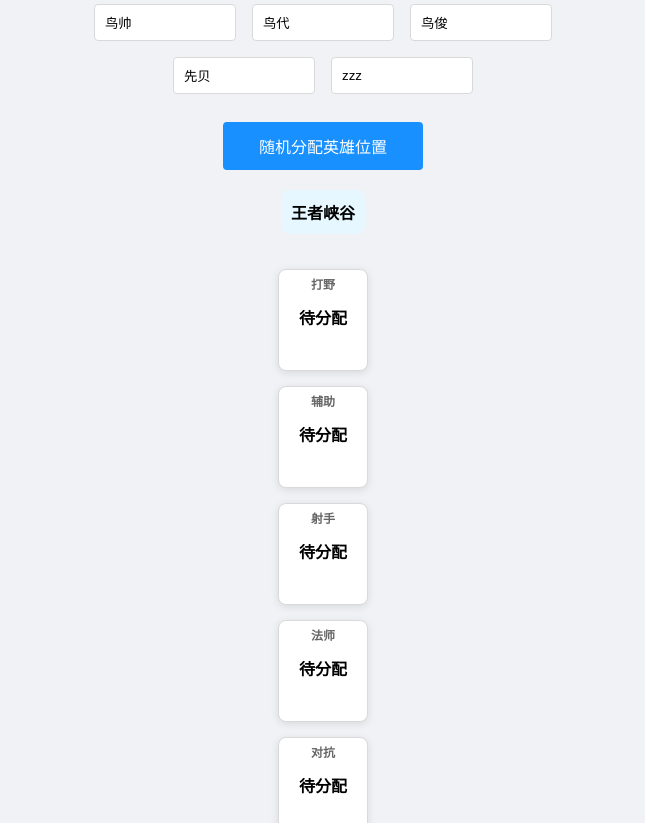
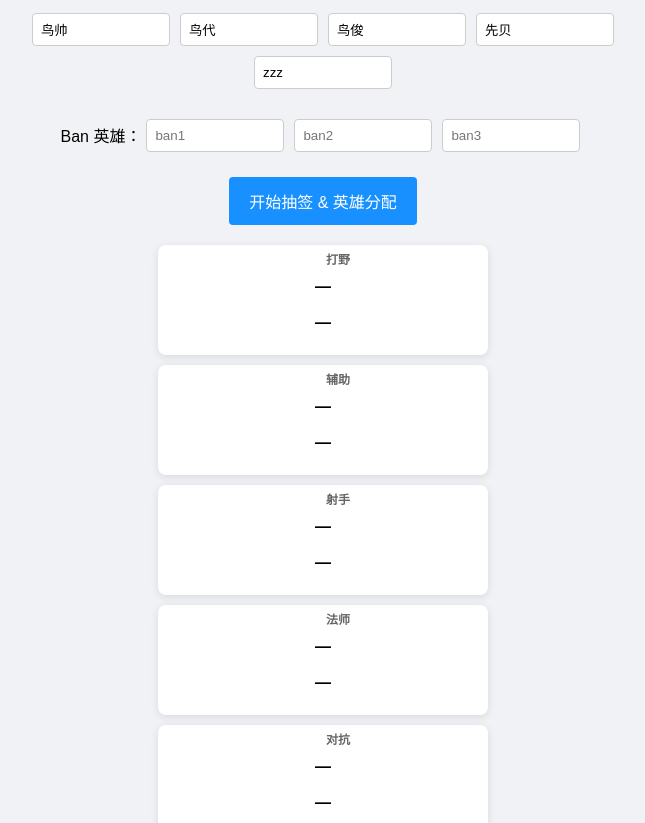
Before and after one commit to lalalaseven/lalala, a plain HTML site: page index.html in a window 1280 px wide. Shown: the part 111-934 px from the top of the page, without its empty margins (317-962 px from the left). Drawn offline with Linux system fonts and the light colour scheme.

Commit message:
Update index.html

```diff
--- a/index.html
+++ b/index.html
@@ -1,180 +1,86 @@
 <!DOCTYPE html>
 <html>
 <head>
-    <title>王者荣耀位置抽签</title>
+  <meta charset="utf-8">
+  <title>王者荣耀位置 + 英雄随机抽签</title>
   <style>
-        body {
-            font-family: 'Microsoft YaHei', sans-serif;
-            max-width: 600px;
-            margin: 0 auto;
-            padding: 20px;
-            background-color: #f0f2f5;
-        }
-        h1 {
-            color: #333;
-            text-align: center;
-            margin-bottom: 20px;
-        }
-        button {
-            padding: 12px 20px;
-            font-size: 16px;
-            margin: 15px 0;
-            cursor: pointer;
-            background-color: #1890ff;
-            color: white;
-            border: none;
-            border-radius: 4px;
-            display: block;
-            width: 200px;
-            margin-left: auto;
-            margin-right: auto;
-            transition: background-color 0.3s;
-        }
-        button:hover {
-            background-color: #40a9ff;
-        }
-        .name-input {
-            margin: 8px;
-            padding: 10px;
-            width: 120px;
-            border: 1px solid #d9d9d9;
-            border-radius: 4px;
-        }
-        .input-container {
-            display: flex;
-            flex-wrap: wrap;
-            justify-content: center;
-            margin-bottom: 20px;
-        }
-        .seating-plan {
-            display: grid;
-            grid-template-columns: 1fr;
-            gap: 15px;
-            margin-top: 20px;
-        }
-        .seat {
-            border: 1px solid #d9d9d9;
-            padding: 20px;
-            text-align: center;
-            border-radius: 8px;
-            background-color: white;
-            box-shadow: 0 2px 8px rgba(0, 0, 0, 0.1);
-            font-weight: bold;
-            position: relative;
-            min-height: 60px;
-            max-width: 300px;
-            margin: 0 auto;
-        }
-        .position-name {
-            position: absolute;
-            top: 5px;
-            left: 0;
-            right: 0;
-            font-size: 12px;
-            color: #666;
-        }
-        .player-name {
-            font-size: 16px;
-            margin-top: 15px;
-        }
-        .teacher-desk {
-            background-color: #e6f7ff;
-            margin-bottom: 20px;
-            text-align: center;
-            padding: 10px;
-            border-radius: 8px;
-            font-weight: bold;
-            max-width: 300px;
-            margin: 0 auto 20px auto;
-        }
+    body { font-family: 'Microsoft YaHei', sans-serif; max-width: 700px; margin: 20px auto; padding: 10px; background: #f0f2f5; }
+    h1 { text-align: center; color: #333; }
+    .input-container, .ban-container { display: flex; justify-content: center; flex-wrap: wrap; margin-bottom: 20px; }
+    input { margin: 5px; padding: 8px; width: 120px; border-radius:4px; border:1px solid #ccc; }
+    button { display:block; margin:10px auto; padding:12px 20px; font-size:16px; background:#1890ff; color:#fff; border:none; border-radius:4px; cursor:pointer; }
+    button:hover { background:#40a9ff; }
+    .seating-plan { margin-top:20px; }
+    .seat { background: #fff; border-radius:8px; box-shadow:0 2px 8px rgba(0,0,0,0.1); padding:15px; margin:10px auto; width:300px; text-align:center; position:relative; font-weight:bold; min-height:80px; }
+    .position-name { position:absolute; top:5px; width:100%; font-size:12px; color:#666; }
+    .player-name, .hero-name { margin-top:18px; font-size:16px; }
+    .ban-container { text-align:center; }
+    .ban-label { min-width: 60px; align-self:center; }
   </style>
 </head>
 <body>
-    <h1>王者荣耀位置抽签</h1>
+  <h1>王者荣耀 抽签 + 英雄分配</h1>
+  <div class="input-container">
+    <input id="name1" placeholder="玩家1" value="鸟帅">
+    <input id="name2" placeholder="玩家2" value="鸟代">
+    <input id="name3" placeholder="玩家3" value="鸟俊">
+    <input id="name4" placeholder="玩家4" value="先贝">
+    <input id="name5" placeholder="玩家5" value="zzz">
+  </div>
+  <div class="ban-container">
+    <span class="ban-label">Ban 英雄：</span>
+    <input id="ban1" placeholder="ban1">
+    <input id="ban2" placeholder="ban2">
+    <input id="ban3" placeholder="ban3">
+  </div>
+  <button onclick="assignSeats()">开始抽签 & 英雄分配</button>
 
-    <div class="input-container">
-        <input type="text" id="name1" class="name-input" placeholder="玩家1" value="鸟帅">
-        <input type="text" id="name2" class="name-input" placeholder="玩家2" value="鸟代">
-        <input type="text" id="name3" class="name-input" placeholder="玩家3" value="鸟俊">
-        <input type="text" id="name4" class="name-input" placeholder="玩家4" value="先贝">
-        <input type="text" id="name5" class="name-input" placeholder="玩家5" value="zzz">
-    </div>
-
-    <button onclick="assignSeats()">随机分配英雄位置</button>
-
-    <div id="seatingResult" class="seating-plan">
-        <div class="teacher-desk">王者峡谷</div>
-        <div class="seat" id="seat1">
-            <div class="position-name">打野</div>
-            <div class="player-name">待分配</div>
-        </div>
-        <div class="seat" id="seat2">
-            <div class="position-name">辅助</div>
-            <div class="player-name">待分配</div>
-        </div>
-        <div class="seat" id="seat3">
-            <div class="position-name">射手</div>
-            <div class="player-name">待分配</div>
-        </div>
-        <div class="seat" id="seat4">
-            <div class="position-name">法师</div>
-            <div class="player-name">待分配</div>
-        </div>
-        <div class="seat" id="seat5">
-            <div class="position-name">对抗</div>
-            <div class="player-name">待分配</div>
-        </div>
+  <div class="seating-plan">
+    <div class="seat" id="seat1"><div class="position-name">打野</div><div class="player-name">—</div><div class="hero-name">—</div></div>
+    <div class="seat" id="seat2"><div class="position-name">辅助</div><div class="player-name">—</div><div class="hero-name">—</div></div>
+    <div class="seat" id="seat3"><div class="position-name">射手</div><div class="player-name">—</div><div class="hero-name">—</div></div>
+    <div class="seat" id="seat4"><div class="position-name">法师</div><div class="player-name">—</div><div class="hero-name">—</div></div>
+    <div class="seat" id="seat5"><div class="position-name">对抗</div><div class="player-name">—</div><div class="hero-name">—</div></div>
   </div>
 
 <script>
   const positionColors = {
-            '打野': '#ffd6e7',
-            '辅助': '#d6e4ff',
-            '射手': '#ffccc7',
-            '法师': '#d9f7be',
-            '对抗': '#fff1b8'
+    '打野': '#ffd6e7', '辅助':'#d6e4ff', '射手':'#ffccc7', '法师':'#d9f7be', '对抗':'#fff1b8'
+  };
+
+  const heroPool = {
+    '打野': ['韩信','李白','阿轲','兰陵王','赵云','镜','裴擒虎','司马懿','云中君','孙悟空'],
+    '辅助': ['蔡文姬','鬼谷子','张飞','孙膑','瑶','庄周','牛魔','刘邦','钟馗','明世隐'],
+    '射手': ['后羿','虞姬','狄仁杰','孙尚香','马可波罗','百里守约','成吉思汗','黄忠','伽罗','蒙犽','艾琳','公孙离'],
+    '法师': ['王昭君','诸葛亮','貂蝉','小乔','妲己','张良','嬴政','姜子牙','王昭君','米莱狄'],
+    '对抗': ['吕布','花木兰','关羽','廉颇','夏侯惇','程咬金','典韦','蒙恬','项羽','牛魔']
   };
 
   function assignSeats() {
-            const names = [
-                document.getElementById('name1').value.trim(),
-                document.getElementById('name2').value.trim(),
-                document.getElementById('name3').value.trim(),
-                document.getElementById('name4').value.trim(),
-                document.getElementById('name5').value.trim()
-            ];
+    const names = [1,2,3,4,5].map(i => document.getElementById('name'+i).value.trim());
+    const unique = new Set(names.filter(n=>n));
+    if (unique.size !== 5) { alert('请输入5个不重复玩家'); return; }
 
-            const uniqueNames = new Set(names.filter(name => name !== ''));
-            if (uniqueNames.size !== 5) {
-                alert("请输入5个不同的玩家名称！");
-                return;
+    const bans = [1,2,3].map(i=>document.getElementById('ban'+i).value.trim()).filter(n=>n);
+    const shuffled = names.sort(()=>Math.random()-0.5);
+
+    for (let i=1;i<=5;i++) {
+      const seat = document.getElementById('seat'+i);
+      const pos = seat.querySelector('.position-name').textContent;
+      const playerEl = seat.querySelector('.player-name');
+      const heroEl = seat.querySelector('.hero-name');
+
+      playerEl.textContent = shuffled[i-1];
+      let heroes = heroPool[pos].filter(h=>!bans.includes(h));
+      if (heroes.length===0) { heroEl.textContent='无可选英雄'; }
+      else {
+        let h = heroes[Math.floor(Math.random()*heroes.length)];
+        heroEl.textContent = `🎮 ${h}`;
       }
 
-            const shuffledNames = [...names].sort(() => Math.random() - 0.5);
-
-            for (let i = 1; i <= 5; i++) {
-                const seat = document.getElementById(`seat${i}`);
-                const position = seat.querySelector('.position-name').textContent;
-                const playerNameEl = seat.querySelector('.player-name');
-
-                playerNameEl.textContent = shuffledNames[i-1];
-                seat.style.backgroundColor = positionColors[position];
-
-                seat.style.animation = 'none';
-                void seat.offsetWidth;
-                seat.style.animation = 'pulse 0.5s';
+      seat.style.background=positionColors[pos];
     }
   }
-
-        const style = document.createElement('style');
-        style.textContent = `
-            @keyframes pulse {
-                0% { transform: scale(1); }
-                50% { transform: scale(1.05); }
-                100% { transform: scale(1); }
-            }
-        `;
-        document.head.appendChild(style);
 </script>
 </body>
 </html>
```
Lines whose indentation alone changed are shown as unchanged.
